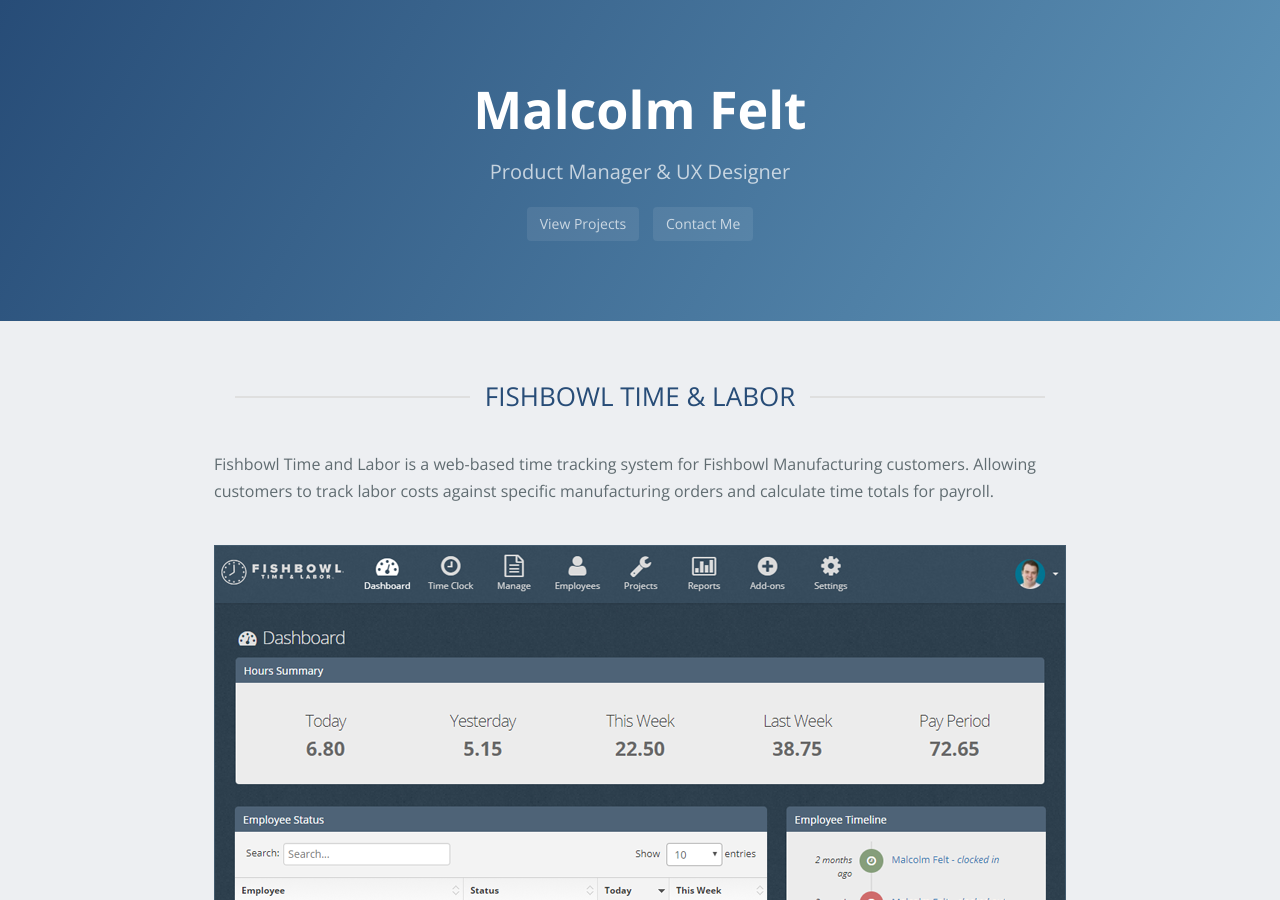
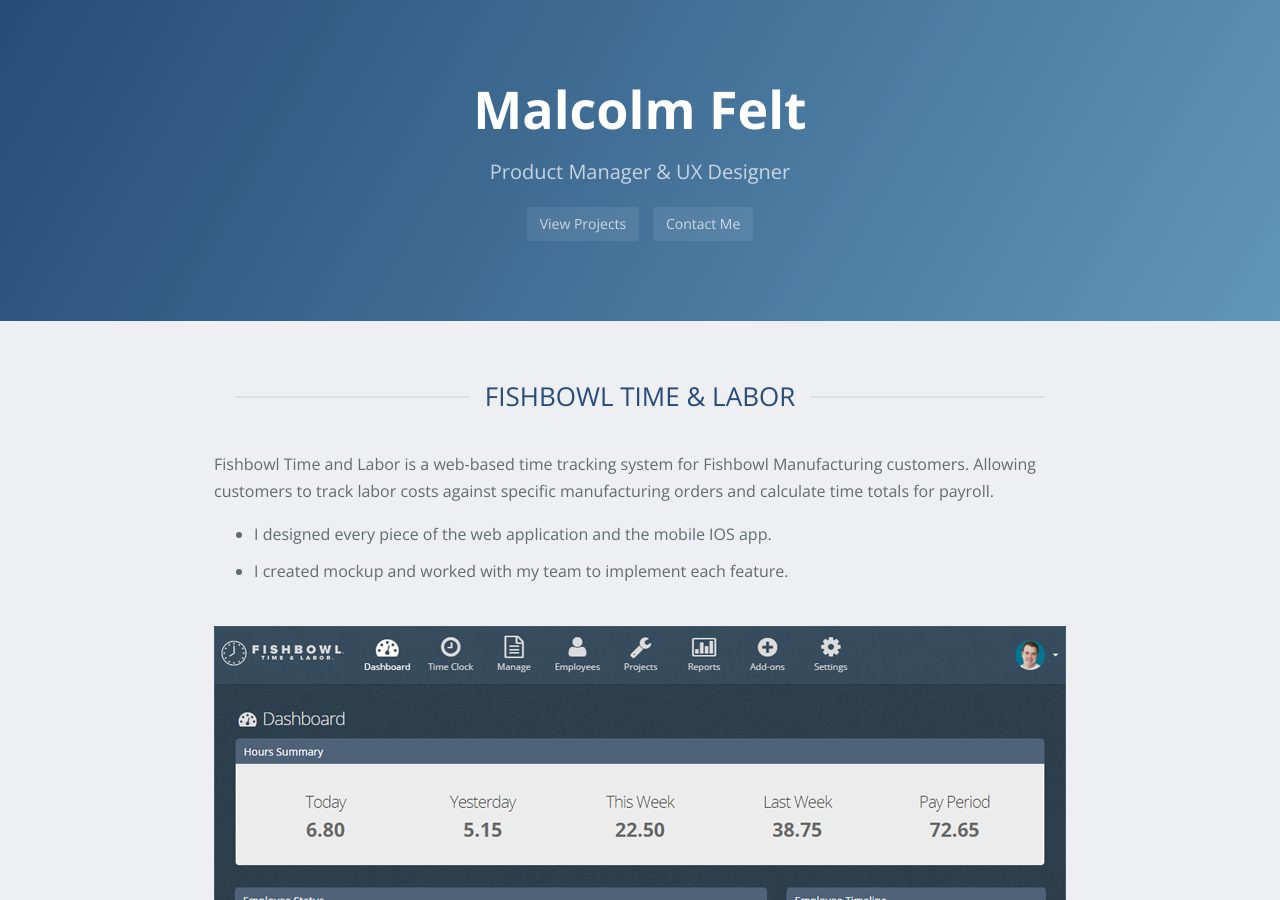
Before and after one commit to mfelt/mfelt.github.io, a Jekyll site: the page built from workforce.md, in a window 1280 px wide and 900 px high. Built offline with Jekyll 4.4.1, drawn with Linux system fonts in a browser that asks for light colours; nearby versions of some CDN libraries; our own code applies the rules of GitHub Pages for plain Markdown files.

Commit message:
Update workforce.md

```diff
--- a/workforce.md
+++ b/workforce.md
@@ -1,6 +1,9 @@
 {% include h2 text="Fishbowl Time & Labor" %}
 
 Fishbowl Time and Labor is a web-based time tracking system for Fishbowl Manufacturing customers. Allowing customers to track labor costs against specific manufacturing orders and calculate time totals for payroll.
+
+- I designed every piece of the web application and the mobile IOS app.
+- I created mockup and worked with my team to implement each feature.
 
 <p style="margin-top: 40px;"><img src="/assets/images/workforce2.png" alt="workforce2"></p>
 
```
